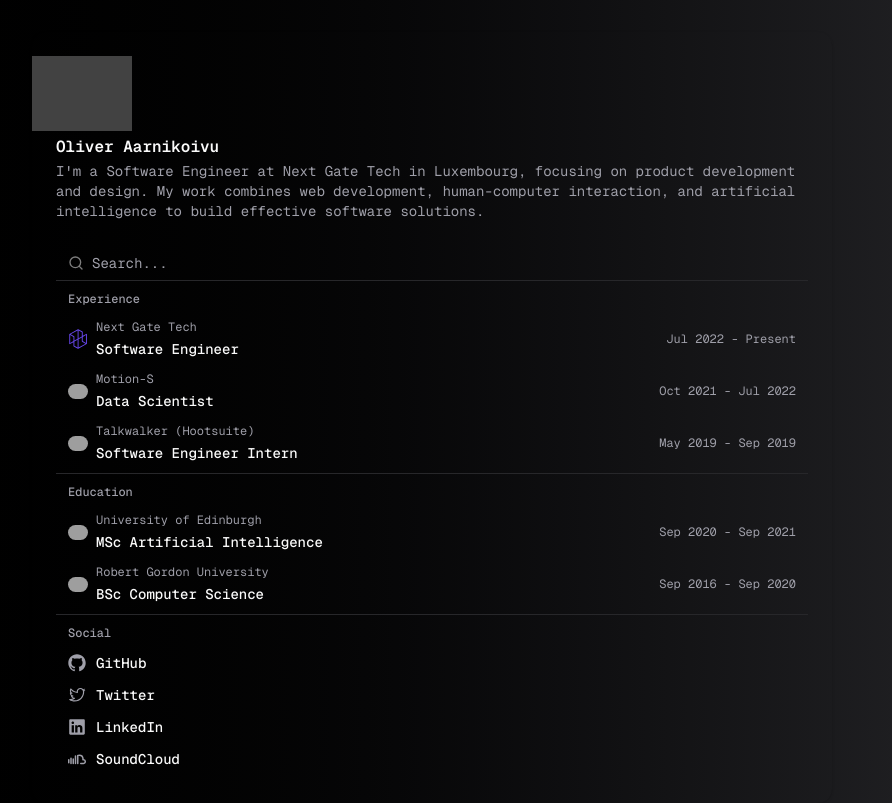
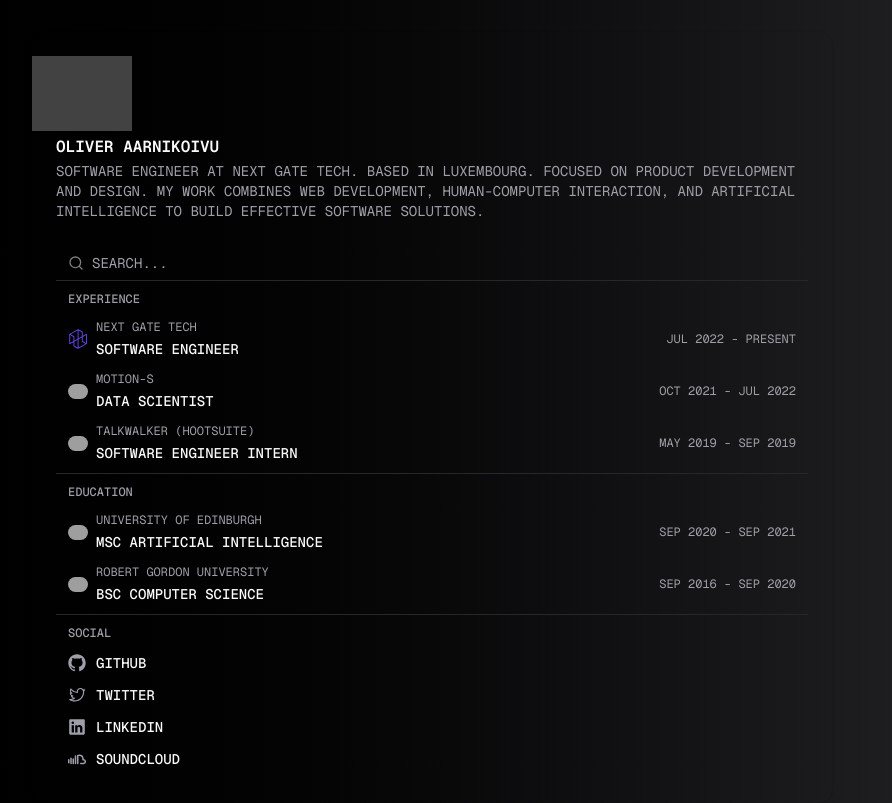
Before and after one commit to oaarnikoivu/site, a Next.js app: page / in a window 1280 px wide. Shown: the whole page, without its empty margins (208-1100 px from the left). Built offline with nearby package versions, Linux system fonts and the light colour scheme; grey boxes are pictures that could not be loaded.

Commit message:
fix: update text styling to uppercase in layout and page components

```diff
--- a/app/layout.tsx
+++ b/app/layout.tsx
@@ -32,7 +32,7 @@
   return (
     <html lang="en">
       <body
-        className={`${geistSans.variable} ${geistMono.variable} dark antialiased tracking-tight md:tracking-normal`}
+        className={`${geistSans.variable} ${geistMono.variable} uppercase dark antialiased tracking-tight md:tracking-normal`}
       >
         <div className="min-h-screen flex flex-col justify-between flex items-center pt-0 md:pt-8 justify-start bg-linear-to-r/oklch from-black to-zinc-800">
           {children}
--- a/app/page.tsx
+++ b/app/page.tsx
@@ -32,8 +32,8 @@
           Oliver Aarnikoivu
         </CardTitle>
         <CardDescription className="text-xs md:text-sm">
-          I&apos;m a Software Engineer at Next Gate Tech in Luxembourg, focusing
-          on product development and design. My work combines web development,
+          Software Engineer at Next Gate Tech. Based in Luxembourg. Focused on
+          product development and design. My work combines web development,
           human-computer interaction, and artificial intelligence to build
           effective software solutions.
         </CardDescription>
@@ -46,7 +46,7 @@
           <CommandInput
             placeholder="Search..."
             autoFocus
-            className="text-xs md:text-sm"
+            className="text-xs md:text-sm uppercase"
           />
           <CommandList>
             <CommandEmpty>No results found.</CommandEmpty>
```
